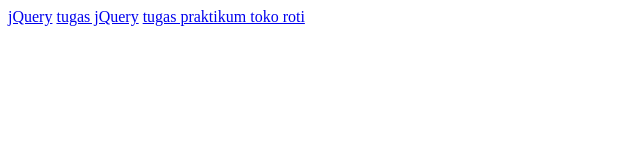
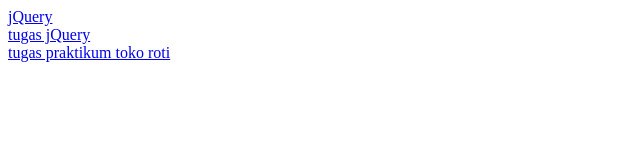
Before and after one commit to vvitamine/praktikumPWD-jQuery, a plain HTML site: page index.html in a window 1280 px wide. Shown: the whole page, without its empty margins (0-640 px from the left). Drawn offline with Linux system fonts and the light colour scheme.

Commit message:
Update index.html

```diff
--- a/index.html
+++ b/index.html
@@ -6,8 +6,8 @@
     <title>Document</title>
 </head>
 <body>
-    <a href="pertemuan 9/jQuery.html">jQuery</a>
-    <a href="pertemuan 9/praktikumjquery_vitaervina_1071.html">tugas jQuery</a>
+    <a href="pertemuan 9/jQuery.html">jQuery</a><br>
+    <a href="pertemuan 9/praktikumjquery_vitaervina_1071.html">tugas jQuery</a><br>
     <a href="tugas-praktikum/praktikum9.html">tugas praktikum toko roti</a>
 </body>
 </html>
```
